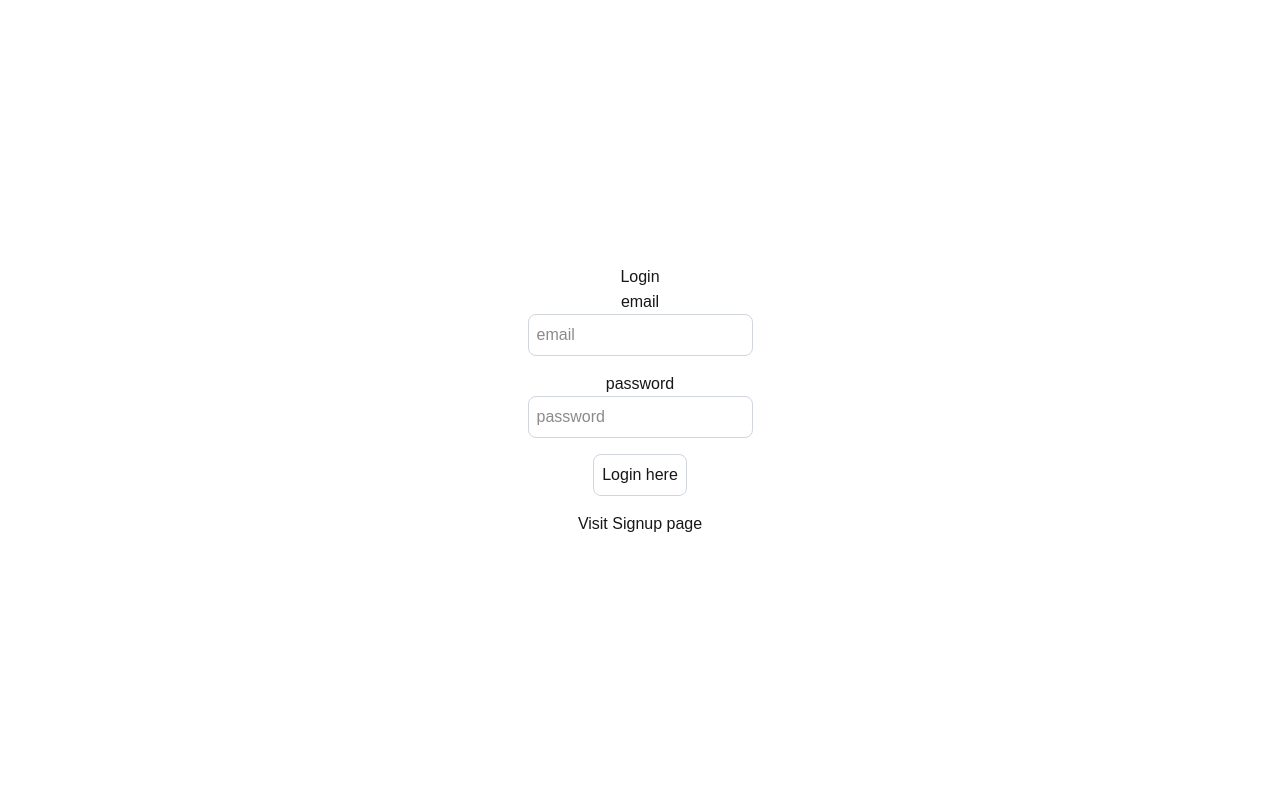
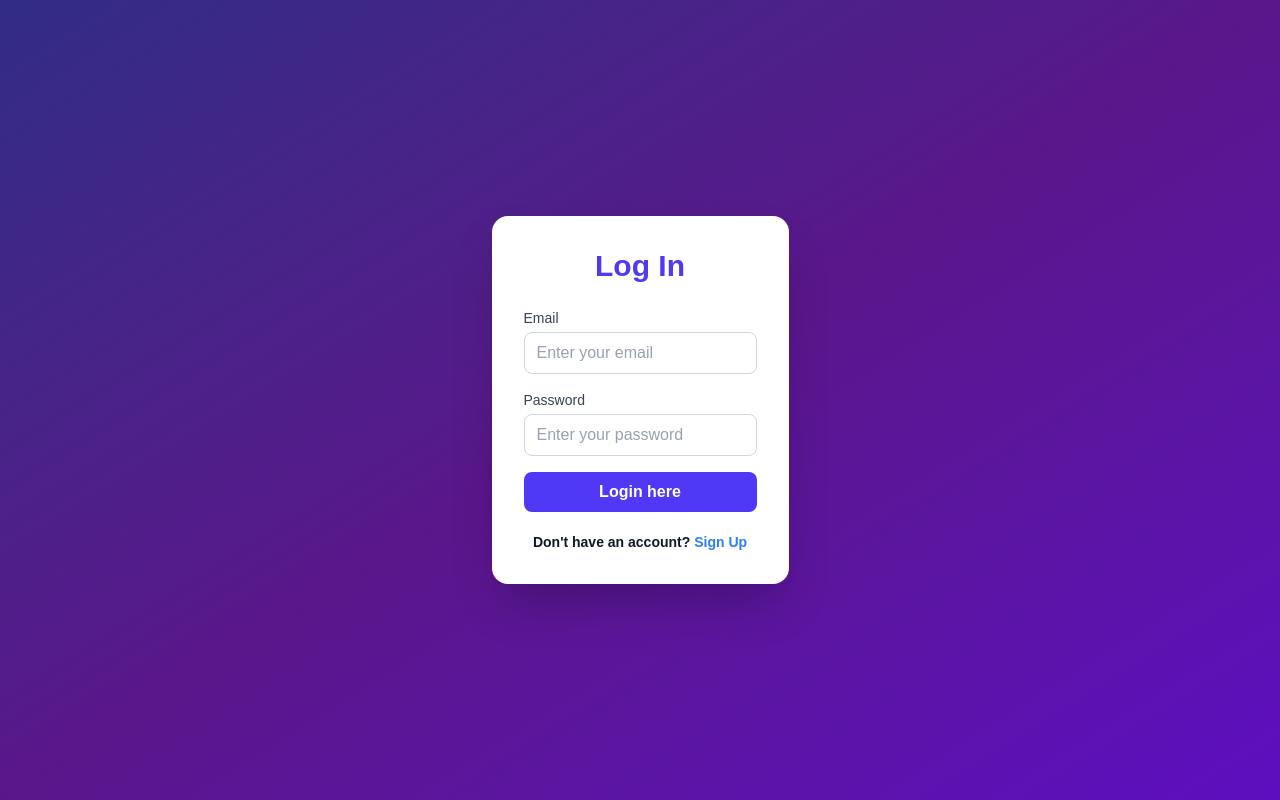
Before and after one commit to sahilk-dev/NextJs-auth-app, a Next.js app: page /login in a window 1280 px wide. Built offline with nearby package versions, Linux system fonts and the light colour scheme.

Commit message:
style: enhance login page UI with improved layout and input styling

```diff
--- a/src/app/login/page.tsx
+++ b/src/app/login/page.tsx
@@ -40,35 +40,58 @@ export default function LoginPage() {
 
 
     return (
-        <div className="flex flex-col items-center justify-center min-h-screen py-2">
-            <h1>{loading ? "Processing" : "Login"}</h1>
-            <hr />
-            <label htmlFor="email">email</label>
+        <div className="bg-linear-to-br from-indigo-900 via-purple-900 to-violet-800 min-h-screen flex items-center justify-center">
+            <div className="bg-white text-gray-900 rounded-2xl shadow-2xl p-8">
+                <h1 className="text-3xl font-bold text-center mb-6 text-indigo-600">
+                    {loading ? "Processing..." : "Log In"}
+                </h1>
+                {/* <hr className="mb-6" /> */}
+
+                <div className="space-y-4">
+                    <div>
+                        <label htmlFor="email" className="block text-sm font-medium mb-1 text-gray-700">
+                            Email
+                        </label>
                         <input
-                className="p-2 border border-gray-300 rounded-lg mb-4 focus:outline-none focus:border-gray-600"
+                            className="w-full px-3 py-2 border border-gray-300 rounded-lg text-gray-900 placeholder:text-gray-400 focus:outline-none focus:ring-2 focus:ring-blue-500 focus:border-blue-500"
                             id="email"
                             type="text"
                             value={user.email}
                             onChange={(e) => setUser({...user, email: e.target.value})}
-                placeholder="email"
+                            placeholder="Enter your email"
                         />
+                    </div>
 
-            <label htmlFor="password">password</label>
+                    <div>
+                        <label htmlFor="password" className="block text-sm font-medium mb-1 text-gray-700">
+                            Password
+                        </label>
                         <input
-                className="p-2 border border-gray-300 rounded-lg mb-4 focus:outline-none focus:border-gray-600"
+                            className="w-full px-3 py-2 border border-gray-300 rounded-lg text-gray-900 placeholder:text-gray-400 focus:outline-none focus:ring-2 focus:ring-blue-500 focus:border-blue-500"
                             id="password"
                             type="text"
                             value={user.password}
                             onChange={(e) => setUser({...user, password: e.target.value})}
-                placeholder="password"
+                            placeholder="Enter your password"
                         />
+                    </div>
+                </div>
+
                 <button
+                    type="submit"
                     onClick={onLogin}
-                className="p-2 border border-gray-300 rounded-lg mb-4 focus:outline-none focus:border-gray-600"
+                    className="w-full mt-4 bg-indigo-600 hover:bg-indigo-700 text-white font-semibold py-2 rounded-lg"
                 >
                     Login here
                 </button>
-            <Link href="/signup">Visit Signup page</Link>
+
+                <p className="text-center text-sm font-semibold mt-5">
+                    Don&apos;t have an account?{" "}
+                    <Link href="/signup" className="text-blue-500 hover:underline font-semibold">
+                        Sign Up
+                    </Link>
+                </p>
+            </div>
         </div>
     )
 }
```
Lines whose indentation alone changed are shown as unchanged.
